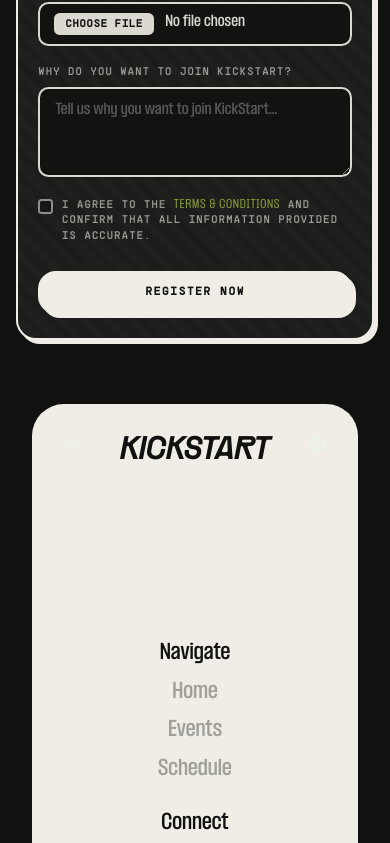
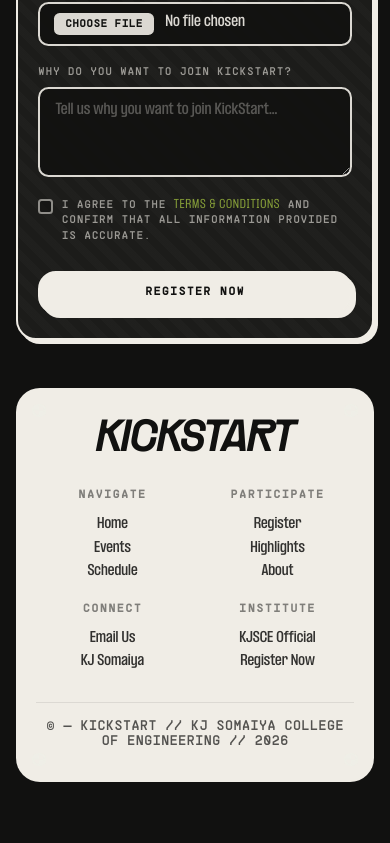
Before and after one commit to mbaqir18786/kSTART, a React (Vite) app: page /contact in a window 390 px wide. Shown: the part 1154-1997 px from the top of the page. After the commit the page ends 1952 px from the top, so only its background shows below. Built offline with nearby package versions, Linux system fonts and the light colour scheme.

Commit message:
fix(ui): fix intro overlay multi-color transition and compact footer layout

```diff
--- a/src/styles/footer.css
+++ b/src/styles/footer.css
@@ -1,13 +1,13 @@
-/* footer */
+/* compact & responsive footer */
 footer {
   position: relative;
   width: 100vw;
-    height: 85svh;
+  height: auto;
+  min-height: auto;
   color: var(--bg);
-    padding: 2em;
+  padding: 1.5rem 2rem 2rem;
   display: flex;
   flex-direction: column;
-    justify-content: space-between;
   align-items: center;
   overflow: hidden;
 }
@@ -15,9 +15,10 @@
 footer .footer-container {
   position: relative;
   width: 100%;
-    height: 100%;
+  max-width: 1400px;
+  height: auto;
   background-color: var(--fg);
-    padding: 2em;
+  padding: 3rem 3rem 2rem;
   border-radius: 2em;
   display: flex;
   flex-direction: column;
@@ -28,51 +29,88 @@
 footer .footer-header {
   position: relative;
   text-align: center;
+  margin-bottom: 2.5rem;
+}
+
+footer .footer-header h1 {
+  font-size: clamp(3rem, 10vw, 7rem);
+  line-height: 0.95;
+  letter-spacing: -0.02em;
+  text-transform: uppercase;
+  color: var(--bg);
 }
 
 footer .footer-row {
-    display: flex;
-    gap: 2em;
-    margin-bottom: 8em;
+  display: grid;
+  grid-template-columns: repeat(4, 1fr);
+  gap: 2rem;
+  margin-bottom: 3rem;
+  width: 100%;
 }
 
 footer .footer-col {
-    flex: 1;
   display: flex;
   flex-direction: column;
   align-items: center;
-    gap: 1em;
+  gap: 0.5rem;
+  text-align: center;
+}
+
+footer .footer-col p:first-child {
+  font-family: "supply-mono";
+  font-size: 0.75rem;
+  text-transform: uppercase;
+  letter-spacing: 0.08em;
+  opacity: 0.5;
+  margin-bottom: 0.4rem;
+}
+
+footer .footer-col p:not(:first-child) {
+  font-family: "formula-narrow";
+  font-size: 0.9rem;
+  opacity: 0.85;
 }
 
 footer .footer-col a,
 footer .copyright-info a {
   color: var(--bg);
+  text-decoration: none;
+  transition: opacity 0.2s ease;
 }
 
-  footer .footer-col p:not(:first-child) {
-    opacity: 0.35;
+footer .footer-col a:hover,
+footer .copyright-info a:hover {
+  opacity: 1;
+  text-decoration: underline;
 }
 
 footer .copyright-info {
   position: relative;
   width: 100%;
   display: flex;
-    justify-content: center;
-    gap: 2em;
+  justify-content: space-between;
+  align-items: center;
+  padding-top: 1.5rem;
+  border-top: 1px solid rgba(0, 0, 0, 0.12);
+  gap: 1rem;
+  font-size: 0.75rem;
+  opacity: 0.7;
 }
 
 footer .footer-symbols {
   position: absolute;
   left: 0;
   width: 100%;
-    padding: 2em;
+  padding: 1.5rem 2rem;
   display: flex;
   justify-content: space-between;
+  pointer-events: none;
 }
 
 footer .footer-symbols img {
   width: auto;
-    height: 1rem;
+  height: 0.85rem;
+  opacity: 0.4;
 }
 
 footer .footer-symbols-1 {
@@ -97,40 +135,72 @@
   position: absolute;
   bottom: -200px;
   left: 50%;
-    width: 150px;
-    border-radius: 1rem;
+  width: 100px;
+  border-radius: 0.75rem;
   height: auto;
   object-fit: cover;
   transform: translateX(-50%);
   will-change: transform;
 }
 
-  @media (max-width: 1000px) {
+/* Responsive adjustment for Mobile & Tablet */
+@media (max-width: 900px) {
   footer {
-      height: 100svh;
+    padding: 1rem;
+    height: auto;
+  }
+
+  footer .footer-container {
+    padding: 2rem 1.25rem 1.5rem;
+    border-radius: 1.5em;
+  }
+
+  footer .footer-header {
+    margin-bottom: 1.75rem;
+  }
+
+  footer .footer-header h1 {
+    font-size: clamp(2.5rem, 12vw, 4rem);
+  }
+
+  footer .footer-row {
+    grid-template-columns: repeat(2, 1fr);
+    gap: 1.75rem 1rem;
+    margin-bottom: 2rem;
+  }
+
+  footer .footer-col {
+    align-items: center;
+    text-align: center;
+  }
+
+  footer .footer-col p:not(:first-child) {
+    font-size: 0.85rem;
   }
 
   footer .copyright-info {
     flex-direction: column;
     text-align: center;
-      gap: 0.5em;
+    gap: 0.5rem;
+    padding-top: 1rem;
   }
 
-    footer .copyright-info p:nth-child(2) {
-      display: none;
-    }
-
-    footer .footer-row {
-      flex-direction: column;
-      margin-bottom: 2em;
-    }
-
-    footer .footer-row .footer-col:nth-child(2),
-    footer .footer-row .footer-col:nth-child(4) {
-      display: none;
+  footer .footer-symbols {
+    padding: 1rem;
   }
 
   footer .explosion-container {
     display: none;
   }
 }
+
+@media (max-width: 480px) {
+  footer .footer-row {
+    grid-template-columns: repeat(2, 1fr);
+    gap: 1.5rem 0.75rem;
+  }
+
+  footer .footer-header h1 {
+    font-size: 2.75rem;
+  }
+}
--- a/src/styles/transition.css
+++ b/src/styles/transition.css
@@ -23,21 +23,26 @@
   }
 
   .transition-overlay.overlay-1 {
-    background-color: var(--accent1);
+    z-index: 5;
+    background-color: var(--accent1); /* #c8f04a - Electric Lime */
   }
 
   .transition-overlay.overlay-2 {
-    background-color: var(--accent1);
+    z-index: 4;
+    background-color: #ff3366; /* Vibrant Neon Magenta */
   }
 
   .transition-overlay.overlay-3 {
-    background-color: var(--accent2);
+    z-index: 3;
+    background-color: #3a86ef; /* Electric Cobalt Blue */
   }
 
   .transition-overlay.overlay-4 {
-    background-color: var(--accent3);
+    z-index: 2;
+    background-color: #ffbe0b; /* Warm Gold / Amber */
   }
 
   .transition-overlay.overlay-5 {
-    background-color: var(--accent4);
+    z-index: 1;
+    background-color: #121214; /* Deep Charcoal Dark Surface */
   }
```
Lines whose indentation alone changed are shown as unchanged.
